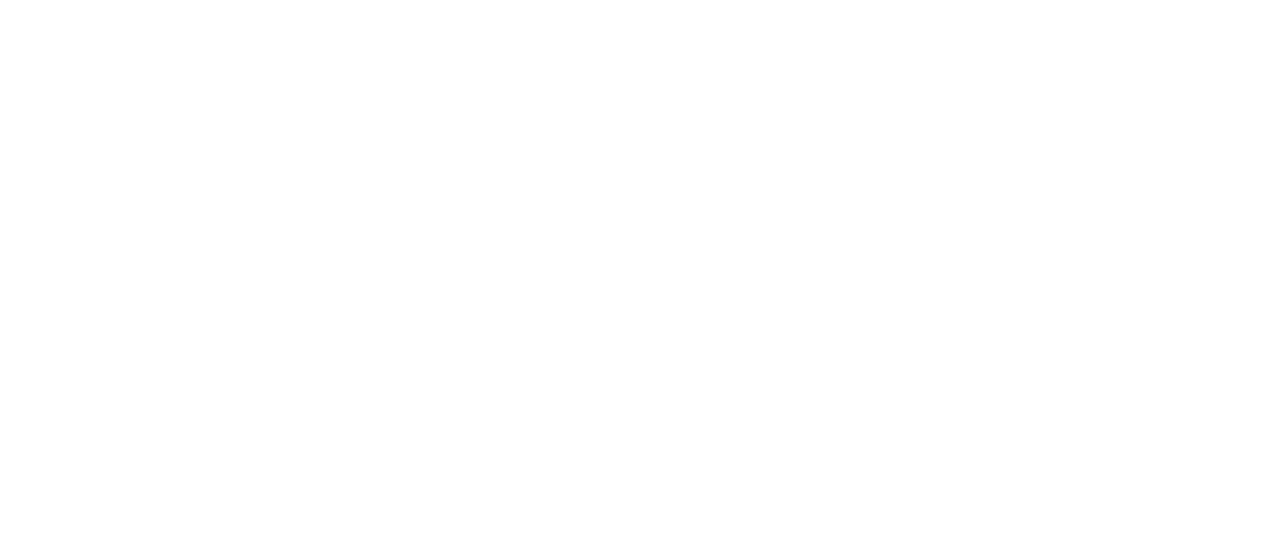
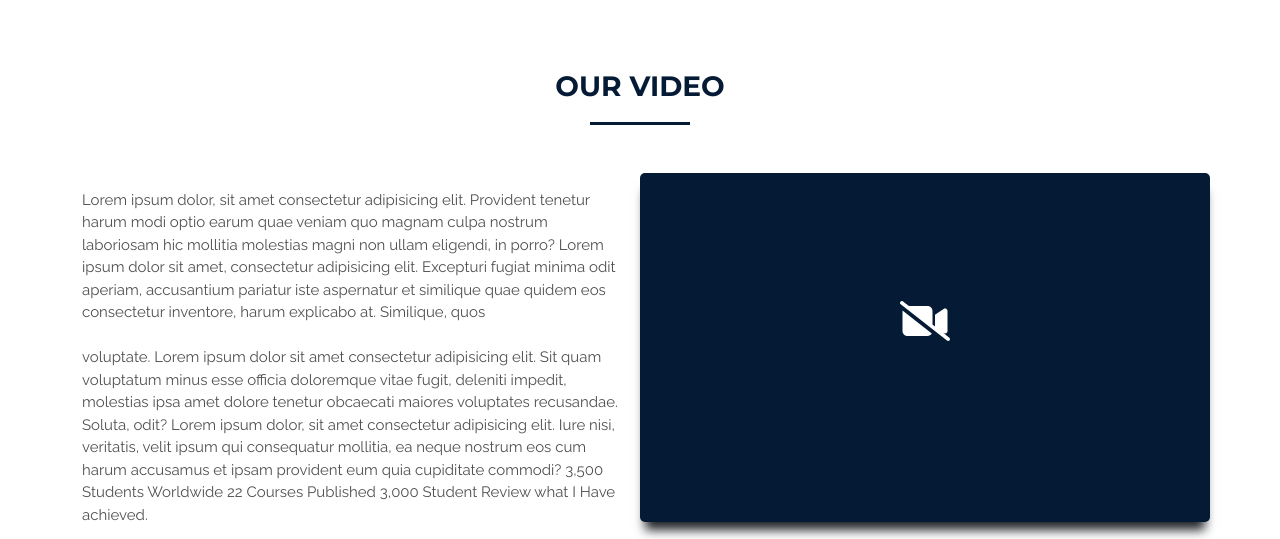
Before and after one commit to Harounjlassi/EasyLearning, a React (Create React App) app: page / in a window 1280 px wide. Shown: the part 3301-3840 px from the top of the page. Before the commit the page ends 3291 px from the top, so only its background shows below. Built offline with nearby package versions, Linux system fonts and the light colour scheme; a web font is replaced by a local one.

Commit message:
FixModealBug

```diff
--- a/src/App.js
+++ b/src/App.js
@@ -5,6 +5,8 @@ import TopNavigation from "./components/TopNavigation/TopNavigation";
 import Analysis from "./components/Analysis/Analysis";
 import Summary from "./components/Summary/Summary";
 import RecentProject from "./components/RecentProject/RecentProject";
+
+import Video from "./components/Video/Video";
 import Courses from "./components/Courses/Courses";
 
 function App() {
@@ -18,6 +20,8 @@ function App() {
       <Summary />
       <RecentProject />
       <Courses />
+
+      <Video />
     </div>
   );
 }
--- a/src/asset/css/custom.css
+++ b/src/asset/css/custom.css
@@ -203,3 +203,13 @@
   font-size: 15px;
   text-decoration: none;
 }
+.videoCard {
+  box-shadow: 0 13px 10px -5px;
+  padding: 8rem 3rem 8rem 3rem;
+  background-color: #051b35;
+  margin: 20px auto;
+  border-radius: 5px;
+}
+.videoText {
+  margin-top: 2%;
+}
--- a/src/components/Courses/Courses.jsx
+++ b/src/components/Courses/Courses.jsx
@@ -1,5 +1,5 @@
 import React, { Component, Fragment } from "react";
-import { Card, Col, Container, Row, Button } from "react-bootstrap";
+import { Col, Container, Row } from "react-bootstrap";
 
 export class Courses extends Component {
   render() {
--- /dev/null
+++ b/src/components/Video/Video.jsx
@@ -0,0 +1,73 @@
+import React, { Component, Fragment } from "react";
+import { Card, Col, Container, Row, Button } from "react-bootstrap";
+import { FontAwesomeIcon } from "@fortawesome/react-fontawesome";
+import { faGlobe, faVideoSlash } from "@fortawesome/free-solid-svg-icons";
+import Modal from "react-bootstrap/Modal";
+
+class Video extends Component {
+  constructor() {
+    super();
+    this.state = {
+      show: false,
+    };
+  }
+
+  modalClose = () => this.setState({ show: false });
+  modalOpen = () => this.setState({ show: true });
+
+  render() {
+    return (
+      <Fragment>
+        <Container className="text-center">
+          <h1 className="ServiceMainTitle">OUR VIDEO</h1>
+          <div className="bottom"></div>
+          <Row>
+            <Col lg={6} md={6} sm={12} className="videoText">
+              <p className="serviceDescription text-start">
+                Lorem ipsum dolor, sit amet consectetur adipisicing elit.
+                Provident tenetur harum modi optio earum quae veniam quo magnam
+                culpa nostrum laboriosam hic mollitia molestias magni non ullam
+                eligendi, in porro? Lorem ipsum dolor sit amet, consectetur
+                adipisicing elit. Excepturi fugiat minima odit aperiam,
+                accusantium pariatur iste aspernatur et similique quae quidem
+                eos consectetur inventore, harum explicabo at. Similique, quos
+                <br />
+                <br />
+                voluptate. Lorem ipsum dolor sit amet consectetur adipisicing
+                elit. Sit quam voluptatum minus esse officia doloremque vitae
+                fugit, deleniti impedit, molestias ipsa amet dolore tenetur
+                obcaecati maiores voluptates recusandae. Soluta, odit? Lorem
+                ipsum dolor, sit amet consectetur adipisicing elit. Iure nisi,
+                veritatis, velit ipsum qui consequatur mollitia, ea neque
+                nostrum eos cum harum accusamus et ipsam provident eum quia
+                cupiditate commodi? 3,500 Students Worldwide 22 Courses
+                Published 3,000 Student Review what I Have achieved.
+              </p>
+            </Col>
+            <Col lg={6} md={6} sm={12} className="videoCard">
+              <FontAwesomeIcon
+                onClick={this.modalOpen}
+                icon={faVideoSlash}
+                className="iconProject"
+              />
+            </Col>
+          </Row>
+        </Container>
+
+        <Modal size="lg" show={this.state.show} onHide={this.modalClose}>
+          <Modal.Header closeButton>
+            <Modal.Title>Modal heading</Modal.Title>
+          </Modal.Header>
+          <Modal.Body>Woohoo, you are reading this text in a modal!</Modal.Body>
+          <Modal.Footer>
+            <Button variant="secondary" onClick={this.modalClose}>
+              Close
+            </Button>
+          </Modal.Footer>
+        </Modal>
+      </Fragment>
+    );
+  }
+}
+
+export default Video;
```
Also changed, not shown: src/index.js (+6 -6 lines).
